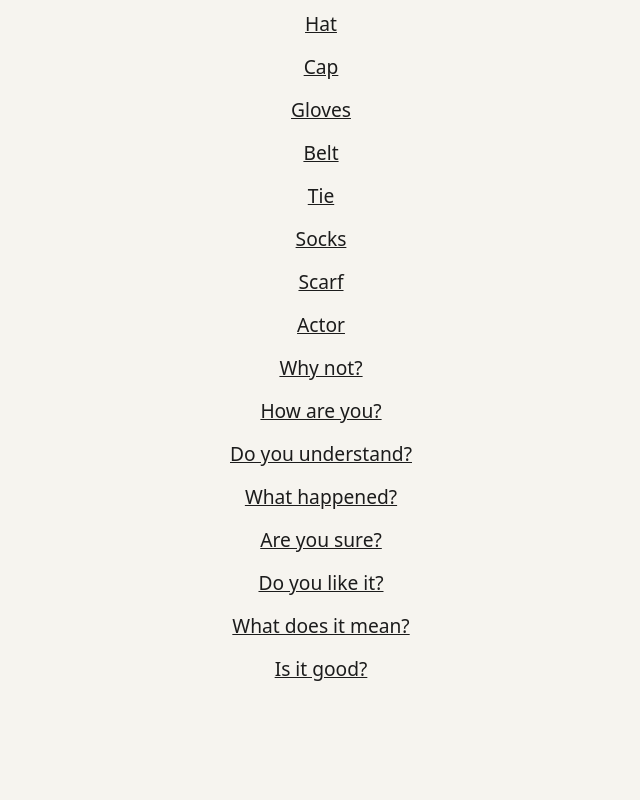
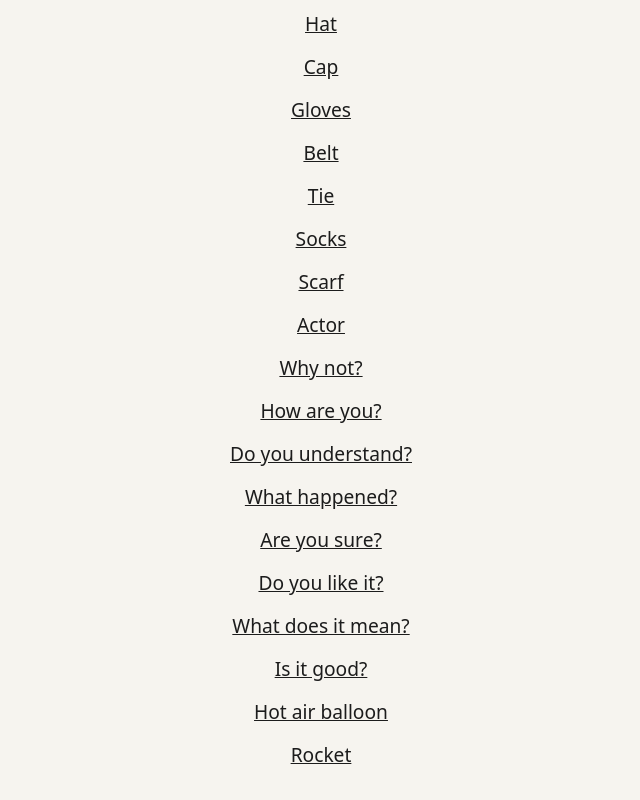
Before and after one commit to 5n5dt4vtr7-ship-it/audio, a plain HTML site: page index.html in a window 1280 px wide. Shown: the part 7852-8652 px from the top of the page, without its empty margins (319-959 px from the left). Before the commit the page ends 8582 px from the top, so only its background shows below. Drawn offline with Linux system fonts and the light colour scheme.

Commit message:
Index: add Hot air balloon and Rocket (196 to 198 entries)

```diff
--- a/index.html
+++ b/index.html
@@ -213,6 +213,8 @@
 <li><a href="do-you-like-it.html">Do you like it?</a></li>
 <li><a href="what-does-it-mean.html">What does it mean?</a></li>
 <li><a href="is-it-good.html">Is it good?</a></li>
+<li><a href="hot-air-balloon.html">Hot air balloon</a></li>
+<li><a href="rocket.html">Rocket</a></li>
 </ul>
 </main>
 </body>
```
